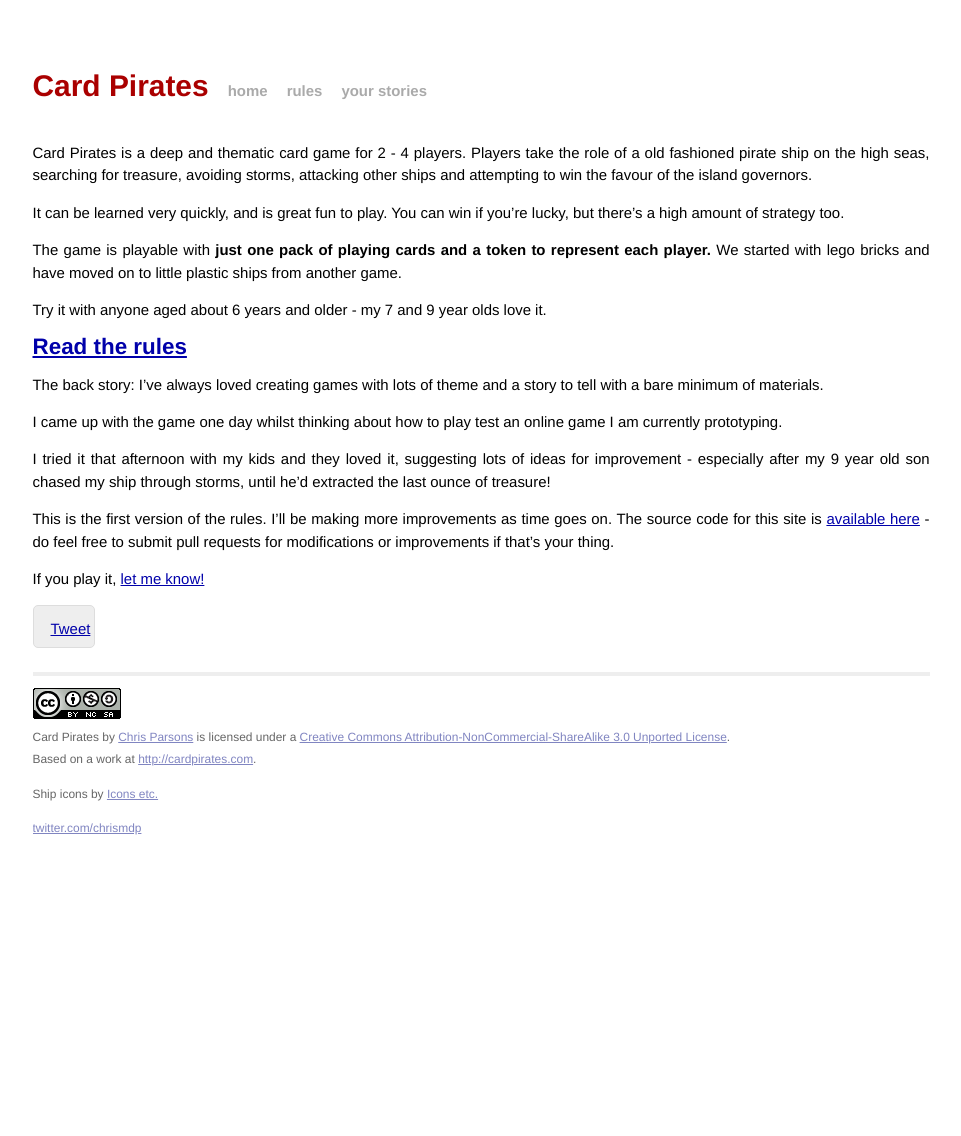
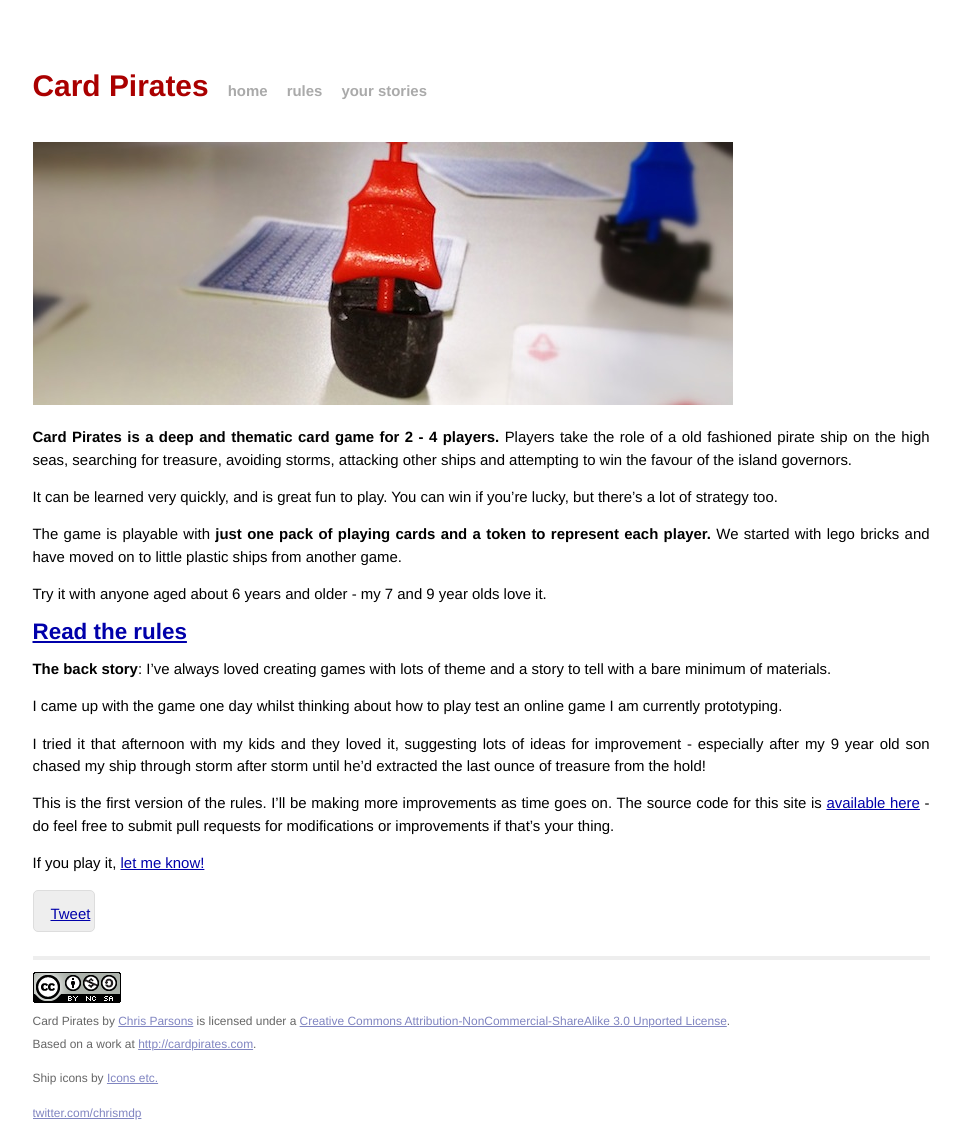
Before and after one commit to chrismdp/cardpirates, a Jekyll site: the page built from index.md, in a window 1280 px wide. Shown: the whole page, without its empty margins (159-1120 px from the left). Built offline with Jekyll 4.4.1, drawn with Linux system fonts in a browser that asks for light colours; comment, search, counter and statistics services are not loaded; before the commit the page ends 945 px from its top, so only the background shows below that.

Commit message:
photo on front page
also update combat example

```diff
--- a/index.md
+++ b/index.md
@@ -6,9 +6,11 @@ title: Card Pirates
 
 {% include ad-skyscraper.html %}
 
-Card Pirates is a deep and thematic card game for 2 - 4 players. Players take the role of a old fashioned pirate ship on the high seas, searching for treasure, avoiding storms, attacking other ships and attempting to win the favour of the island governors.
+![photo](../assets/photo1.jpg)
 
-It can be learned very quickly, and is great fun to play. You can win if you're lucky, but there's a high amount of strategy too.
+**Card Pirates is a deep and thematic card game for 2 - 4 players.** Players take the role of a old fashioned pirate ship on the high seas, searching for treasure, avoiding storms, attacking other ships and attempting to win the favour of the island governors.
+
+It can be learned very quickly, and is great fun to play. You can win if you're lucky, but there's a lot of strategy too.
 
 The game is playable with **just one pack of playing cards and a token to represent each player.** We started with lego bricks and have moved on to little plastic ships from another game.
 
@@ -16,11 +18,11 @@ Try it with anyone aged about 6 years and older - my 7 and 9 year olds love it.
 
 ## [Read the rules](/rules)
 
-The back story: I've always loved creating games with lots of theme and a story to tell with a bare minimum of materials.
+**The back story**: I've always loved creating games with lots of theme and a story to tell with a bare minimum of materials.
 
 I came up with the game one day whilst thinking about how to play test an online game I am currently prototyping.
 
-I tried it that afternoon with my kids and they loved it, suggesting lots of ideas for improvement - especially after my 9 year old son chased my ship through storms, until he'd extracted the last ounce of treasure!
+I tried it that afternoon with my kids and they loved it, suggesting lots of ideas for improvement - especially after my 9 year old son chased my ship through storm after storm until he'd extracted the last ounce of treasure from the hold!
 
 This is the first version of the rules. I'll be making more improvements as time goes on. The source code for this site is [available here](http://github.com/chrismdp/cardpirates) - do feel free to submit pull requests for modifications or improvements if that's your thing.
 
```
Also changed, not shown: rules/index.md (+10 -6 lines), assets/combat1.png, assets/combat2.png, assets/combat3.png, assets/photo1.jpg (added).
